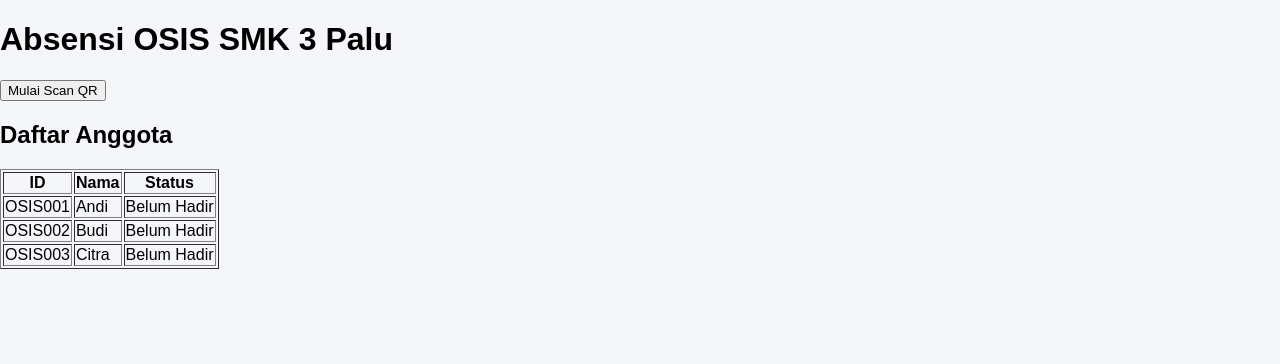
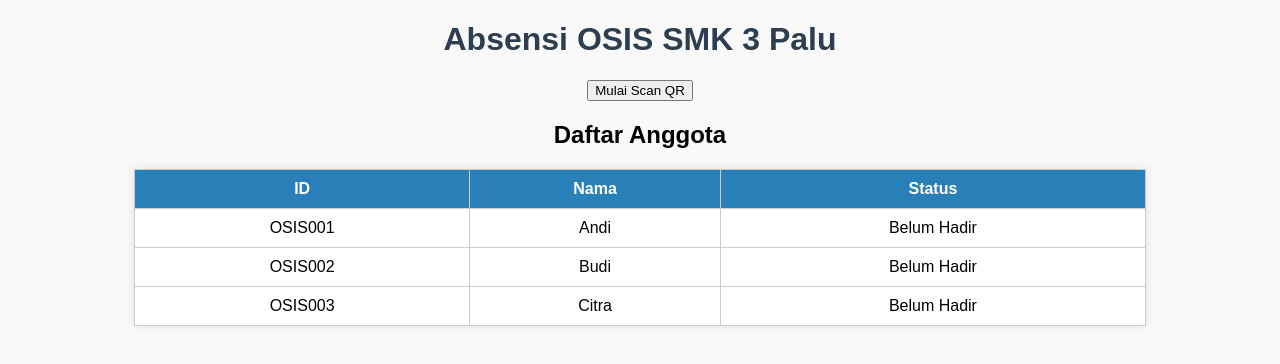
Before and after one commit to Gaming3200l/smart-school-system, a plain HTML site: page index.html in a window 1280 px wide. Drawn offline with Linux system fonts and the light colour scheme.

Commit message:
Update style.css

```diff
--- a/style.css
+++ b/style.css
@@ -1,30 +1,27 @@
 body {
   font-family: Arial, sans-serif;
-  margin: 0;
-  padding: 0;
-  background: #f4f6f9;
+  text-align: center;
+  background: #f9f9f9;
 }
 
-header {
-  background: #004aad;
-  color: white;
-  padding: 15px;
-  text-align: center;
+h1 {
+  color: #2c3e50;
 }
 
-nav a {
-  margin: 0 10px;
-  color: white;
-  text-decoration: none;
+table {
+  margin: 20px auto;
+  border-collapse: collapse;
+  width: 80%;
+  background: #fff;
+  box-shadow: 0 0 10px rgba(0,0,0,0.1);
 }
 
-main {
-  padding: 20px;
+th, td {
+  padding: 10px;
+  border: 1px solid #ccc;
 }
 
-section {
-  margin-bottom: 30px;
-  background: white;
-  padding: 15px;
-  border-radius: 10px;
+th {
+  background: #2980b9;
+  color: white;
 }
```
